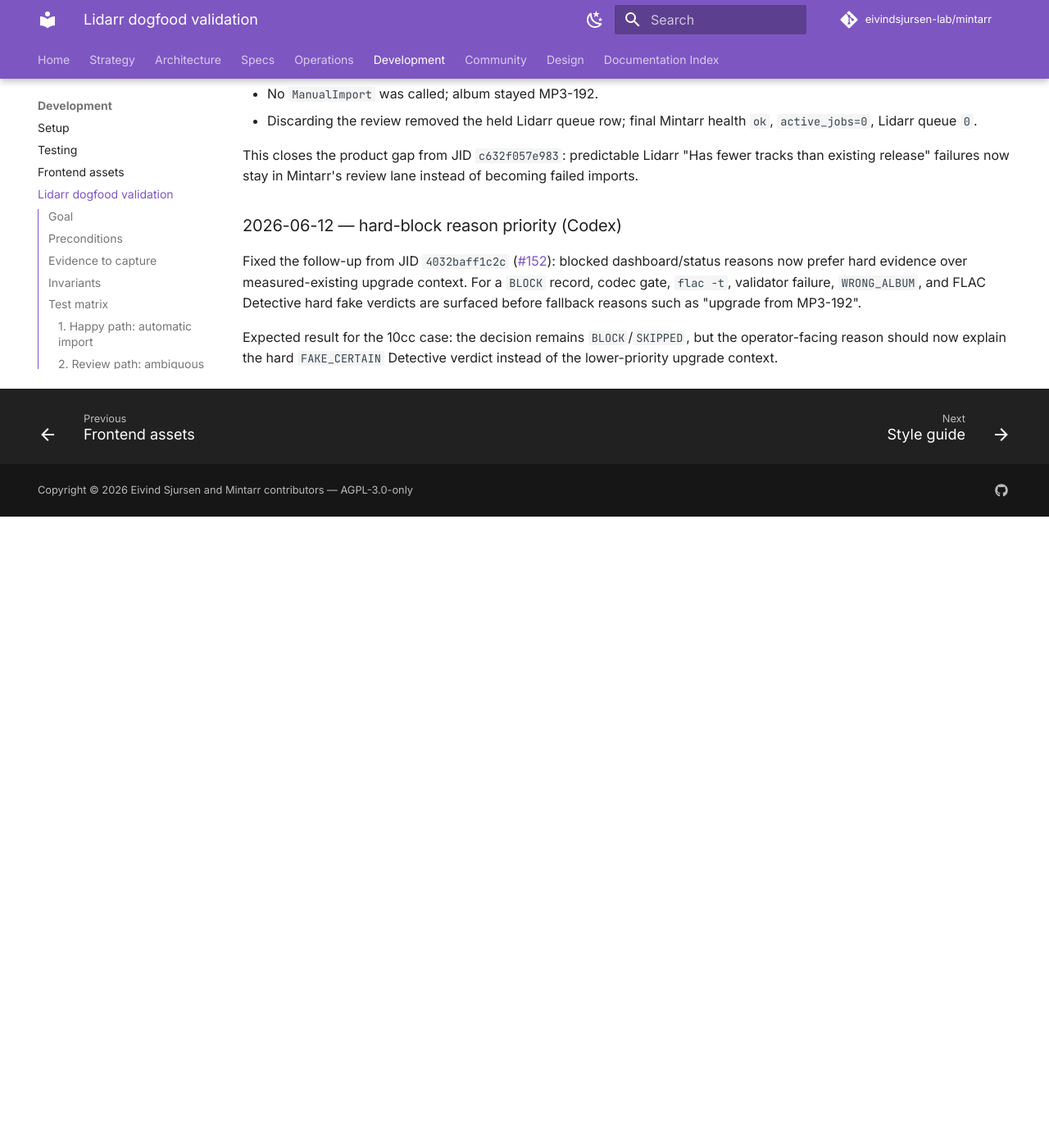
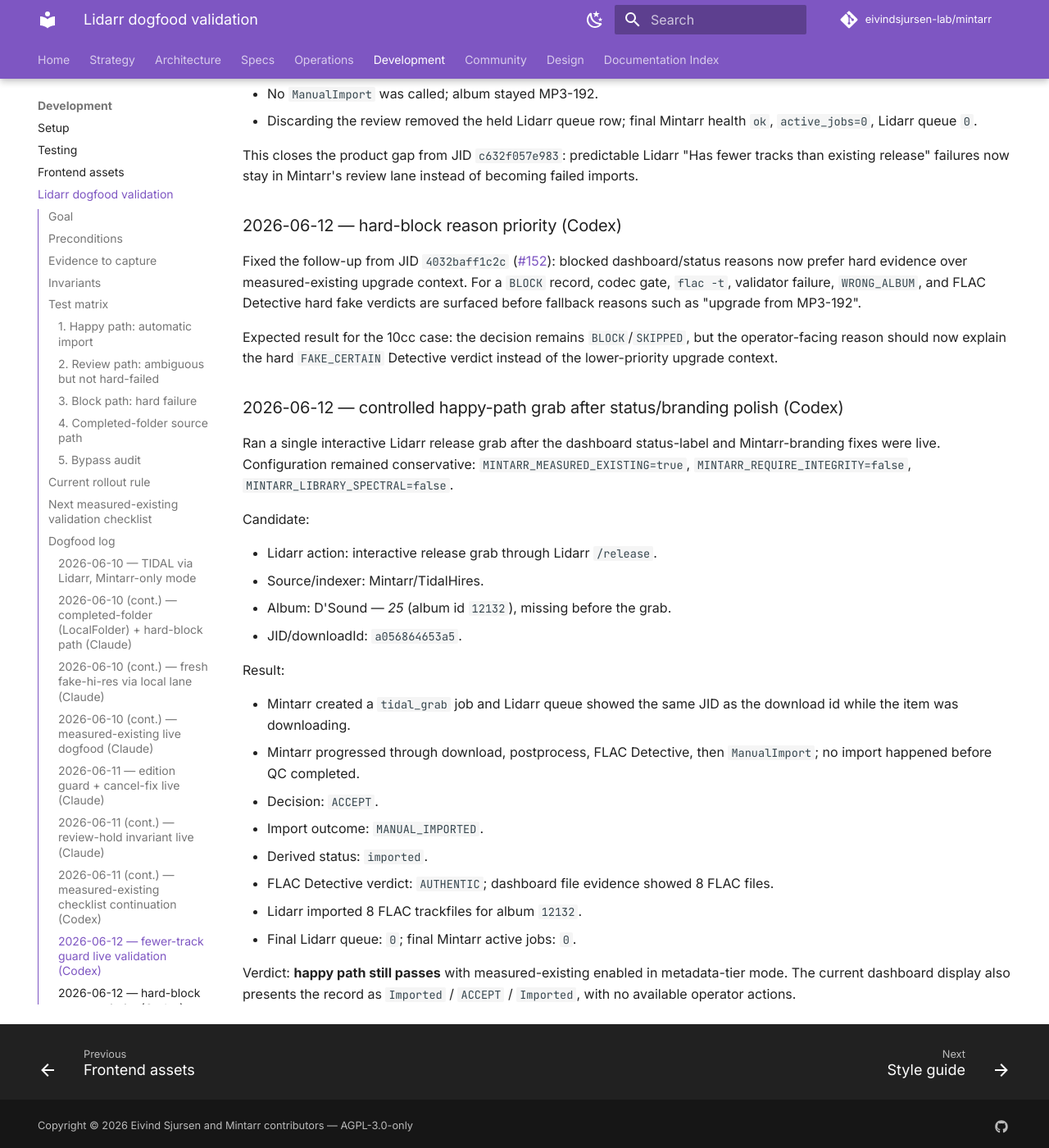
Before and after one commit to VectorOfDoubt/mintarr, an MkDocs documentation site: the page built from docs/development/LIDARR_DOGFOOD_VALIDATION.md, in a window 1280 px wide and 1400 px high, scrolled down 11202 px. Shown: the whole window at 82% size. Built offline with MkDocs 1.6.1 and Material for MkDocs 9.7.7, drawn with Linux system fonts in a browser that asks for light colours; comment, search, counter and statistics services are not loaded; before the commit the page ends 11832 px from its top, so only the background shows below that.

Commit message:
docs: record controlled dogfood grab

```diff
--- a/docs/development/LIDARR_DOGFOOD_VALIDATION.md
+++ b/docs/development/LIDARR_DOGFOOD_VALIDATION.md
@@ -490,3 +490,35 @@
 Expected result for the 10cc case: the decision remains `BLOCK`/`SKIPPED`, but the
 operator-facing reason should now explain the hard `FAKE_CERTAIN` Detective verdict
 instead of the lower-priority upgrade context.
+
+### 2026-06-12 — controlled happy-path grab after status/branding polish (Codex)
+
+Ran a single interactive Lidarr release grab after the dashboard status-label and
+Mintarr-branding fixes were live. Configuration remained conservative:
+`MINTARR_MEASURED_EXISTING=true`, `MINTARR_REQUIRE_INTEGRITY=false`,
+`MINTARR_LIBRARY_SPECTRAL=false`.
+
+Candidate:
+
+- Lidarr action: interactive release grab through Lidarr `/release`.
+- Source/indexer: Mintarr/TidalHires.
+- Album: D'Sound — *25* (album id `12132`), missing before the grab.
+- JID/downloadId: `a056864653a5`.
+
+Result:
+
+- Mintarr created a `tidal_grab` job and Lidarr queue showed the same JID as the
+  download id while the item was downloading.
+- Mintarr progressed through download, postprocess, FLAC Detective, then
+  `ManualImport`; no import happened before QC completed.
+- Decision: `ACCEPT`.
+- Import outcome: `MANUAL_IMPORTED`.
+- Derived status: `imported`.
+- FLAC Detective verdict: `AUTHENTIC`; dashboard file evidence showed 8 FLAC
+  files.
+- Lidarr imported 8 FLAC trackfiles for album `12132`.
+- Final Lidarr queue: `0`; final Mintarr active jobs: `0`.
+
+Verdict: **happy path still passes** with measured-existing enabled in
+metadata-tier mode. The current dashboard display also presents the record as
+`Imported` / `ACCEPT` / `Imported`, with no available operator actions.
```
